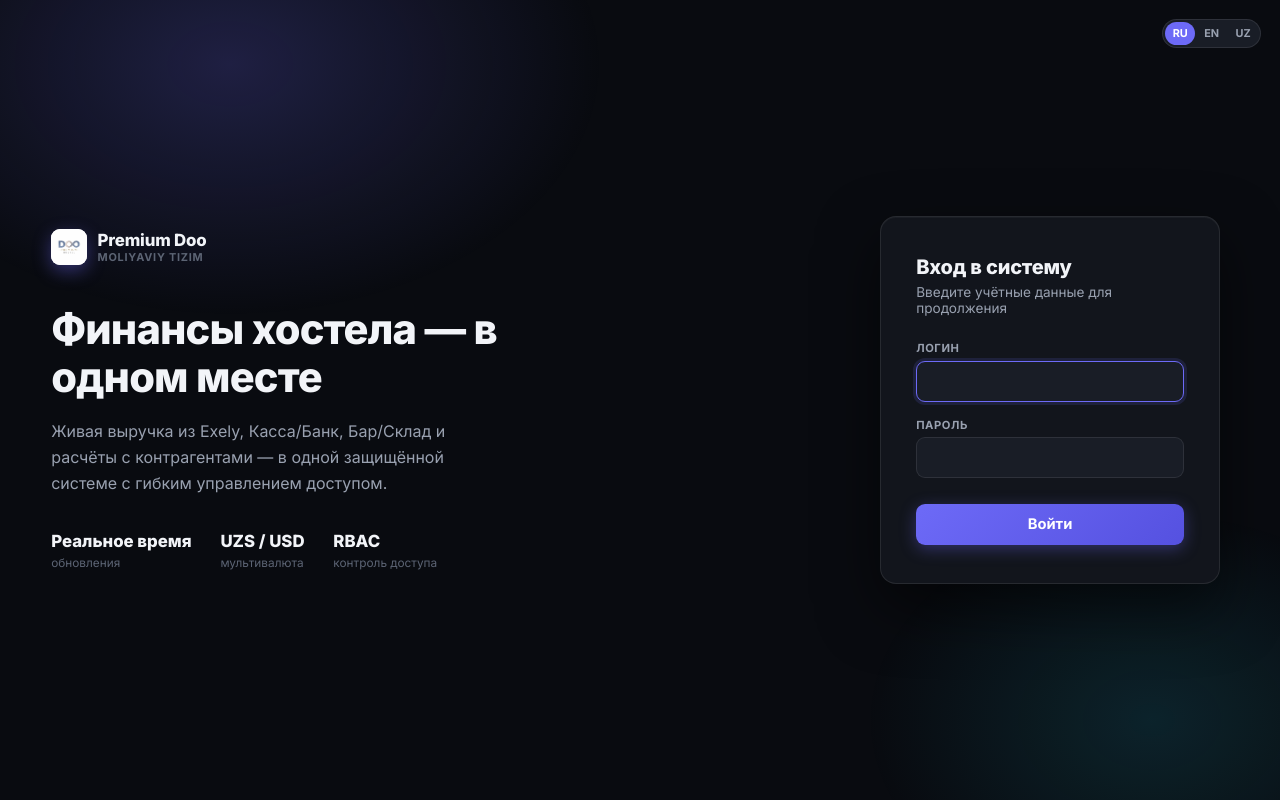
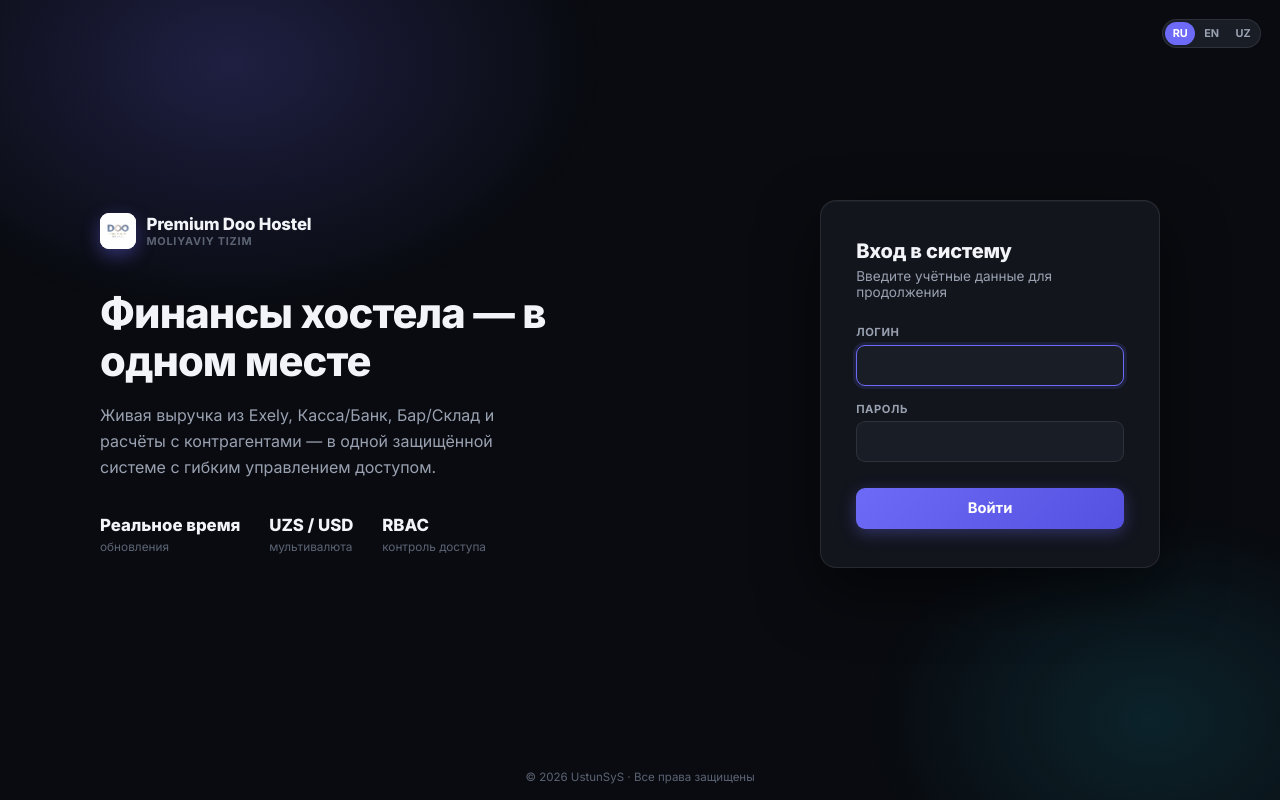
Before and after one commit to abdurakmgofurov-Pro/Premium-Doo-Hostel, a Flask app: page /login in a window 1280 px wide. Run offline with Flask 3, Linux system fonts and the light colour scheme; data that the repository does not hold is empty.

Commit message:
Login/interfeys yangilanishlari: brend nomi, favicon, chap menyu bo'limlari
- Barcha joyda "Premium Doo" -> "Premium Doo Hostel"
- Aylana shaklidagi favicon qo'shildi (static/img/favicon.png)
- Login sahifasiga footer qo'shildi
- Chap menyu bo'limlarga ajratildi: Asosiy / Operatsion / Moliya / Boshqaruv

Co-Authored-By: Claude Sonnet 5 <noreply@anthropic.com>
Claude-Session: https://claude.ai/code/session_01EdXKqcovy6vewgD3be9wXe

```diff
--- a/i18n.py
+++ b/i18n.py
@@ -14,6 +14,8 @@ TR = {
     "nav.roles": {"ru": "Роли и доступы", "en": "Roles & Access", "uz": "Rollar va huquqlar"},
     "nav.settings": {"ru": "Настройки", "en": "Settings", "uz": "Sozlamalar"},
     "nav.section_main": {"ru": "Основное", "en": "Main", "uz": "Asosiy"},
+    "nav.section_operations": {"ru": "Операции", "en": "Operations", "uz": "Operatsion"},
+    "nav.section_finance": {"ru": "Финансы", "en": "Finance", "uz": "Moliya"},
     "nav.section_admin": {"ru": "Управление", "en": "Admin", "uz": "Boshqaruv"},
 
     "brand.subtitle": {"ru": "Финансовая система", "en": "Financial system", "uz": "Moliyaviy tizim"},
--- a/templates/login.html
+++ b/templates/login.html
@@ -3,7 +3,8 @@
 <head>
 <meta charset="utf-8">
 <meta name="viewport" content="width=device-width, initial-scale=1">
-<title>Kirish — Premium Doo</title>
+<title>Kirish — Premium Doo Hostel</title>
+<link rel="icon" type="image/png" href="{{ url_for('static', filename='img/favicon.png') }}">
 <link rel="preconnect" href="https://fonts.googleapis.com">
 <link rel="preconnect" href="https://fonts.gstatic.com" crossorigin>
 <link href="https://fonts.googleapis.com/css2?family=Inter:wght@400;500;600;700;800&display=swap" rel="stylesheet">
@@ -16,8 +17,10 @@
   }
   html { color-scheme: dark; }
   * { box-sizing: border-box; }
-  body { margin: 0; min-height: 100vh; display: flex; background: var(--bg-page); position: relative;
-    overflow-x: hidden; font-family: "Inter", system-ui, sans-serif; color: var(--ink-primary); }
+  body { margin: 0; min-height: 100vh; display: flex; align-items: center; justify-content: center;
+    background: var(--bg-page); position: relative;
+    overflow-x: hidden; font-family: "Inter", system-ui, sans-serif; color: var(--ink-primary);
+    padding: 3rem 1.5rem 5rem; }
   body::before {
     content: ""; position: fixed; inset: 0; z-index: 0; pointer-events: none;
     background:
@@ -32,8 +35,10 @@
     color: var(--ink-secondary); }
   .lang-row a.active { background: var(--accent); color: #fff; }
 
-  .pitch-col { flex: 1 1 480px; position: relative; z-index: 1; display: flex; flex-direction: column;
-    justify-content: center; padding: 3rem 4vw; min-width: 0; }
+  .page-wrap { position: relative; z-index: 1; display: flex; align-items: center; flex-wrap: wrap;
+    justify-content: center; gap: 3rem; width: 100%; max-width: 1080px; margin: 0 auto; }
+
+  .pitch-col { flex: 1 1 420px; min-width: 0; display: flex; flex-direction: column; justify-content: center; }
   .brand { display: flex; align-items: center; gap: .65rem; margin-bottom: 2.6rem; }
   .brand .mark { width: 36px; height: 36px; border-radius: 9px; flex-shrink: 0;
     object-fit: cover; background: #fff;
@@ -49,8 +54,7 @@
   .badge b { display: block; font-size: 1.05rem; font-weight: 800; color: var(--ink-primary); }
   .badge span { font-size: .74rem; color: var(--ink-muted); text-transform: lowercase; }
 
-  .form-col { flex: 0 1 460px; position: relative; z-index: 1; display: flex; align-items: center;
-    justify-content: center; padding: 2rem; }
+  .form-col { flex: 0 1 380px; min-width: 300px; display: flex; align-items: center; justify-content: center; }
   .card { background: var(--bg-surface); border: 1px solid var(--border); border-radius: 16px;
     padding: 2.4rem 2.2rem; width: 100%; max-width: 340px;
     box-shadow: 0 1px 0 rgba(255,255,255,.04) inset, 0 24px 60px rgba(0,0,0,.55); }
@@ -70,11 +74,15 @@
   .flash.error { background: var(--bad-bg); color: var(--bad); padding: .7rem .9rem; border-radius: 9px;
     font-size: .85rem; margin-bottom: 1rem; border: 1px solid rgba(248,113,113,.25); }
 
+  .site-footer { position: fixed; left: 0; right: 0; bottom: 1rem; z-index: 2; text-align: center;
+    font-size: .72rem; color: var(--ink-muted); pointer-events: none; }
+
   @media (max-width: 860px) {
-    body { flex-direction: column; }
-    .pitch-col { padding: 2.2rem 1.5rem 1rem; text-align: left; }
+    body { padding: 2.2rem 1.5rem 4.5rem; }
+    .page-wrap { gap: 2rem; }
+    .pitch-col { text-align: left; }
     .badge-row { gap: 1.2rem; }
-    .form-col { flex: 1; padding: 1.5rem; }
+    .form-col { min-width: 0; }
   }
 </style>
 </head>
@@ -85,11 +93,12 @@
     {% endfor %}
   </div>
 
+  <div class="page-wrap">
     <div class="pitch-col">
       <div class="brand">
         <img class="mark" src="{{ url_for('static', filename='img/logo.png') }}" alt="Premium Doo Hostel">
         <div>
-        <div class="name">Premium Doo</div>
+          <div class="name">Premium Doo Hostel</div>
           <div class="sub">Moliyaviy tizim</div>
         </div>
       </div>
@@ -124,5 +133,8 @@
         </form>
       </div>
     </div>
+  </div>
+
+  <footer class="site-footer">© 2026 UstunSyS · Все права защищены</footer>
 </body>
 </html>
```
Also changed, not shown: templates/base.html (+16 -6 lines), static/img/favicon.png (added). Lines whose indentation alone changed are shown as unchanged.
